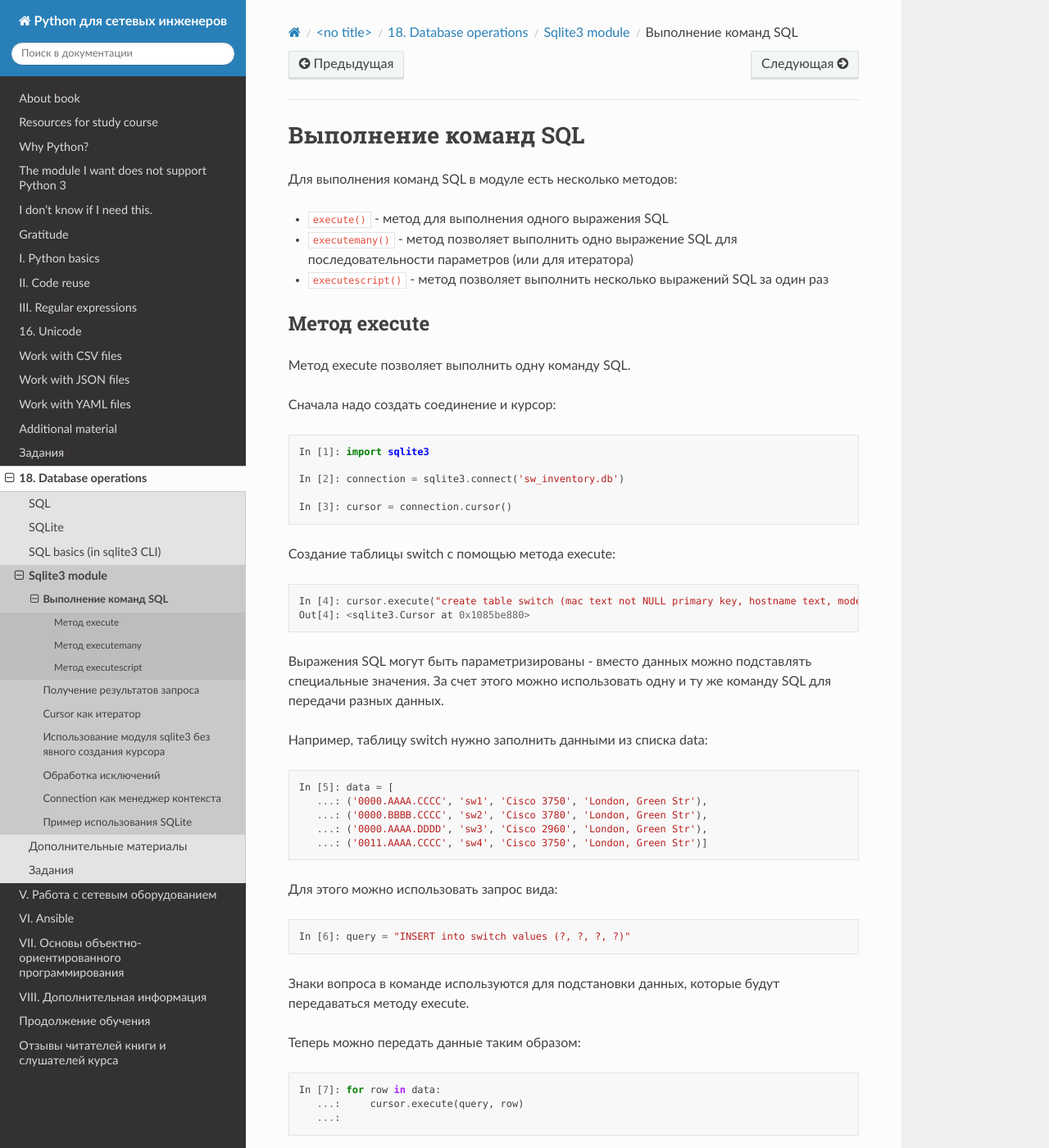
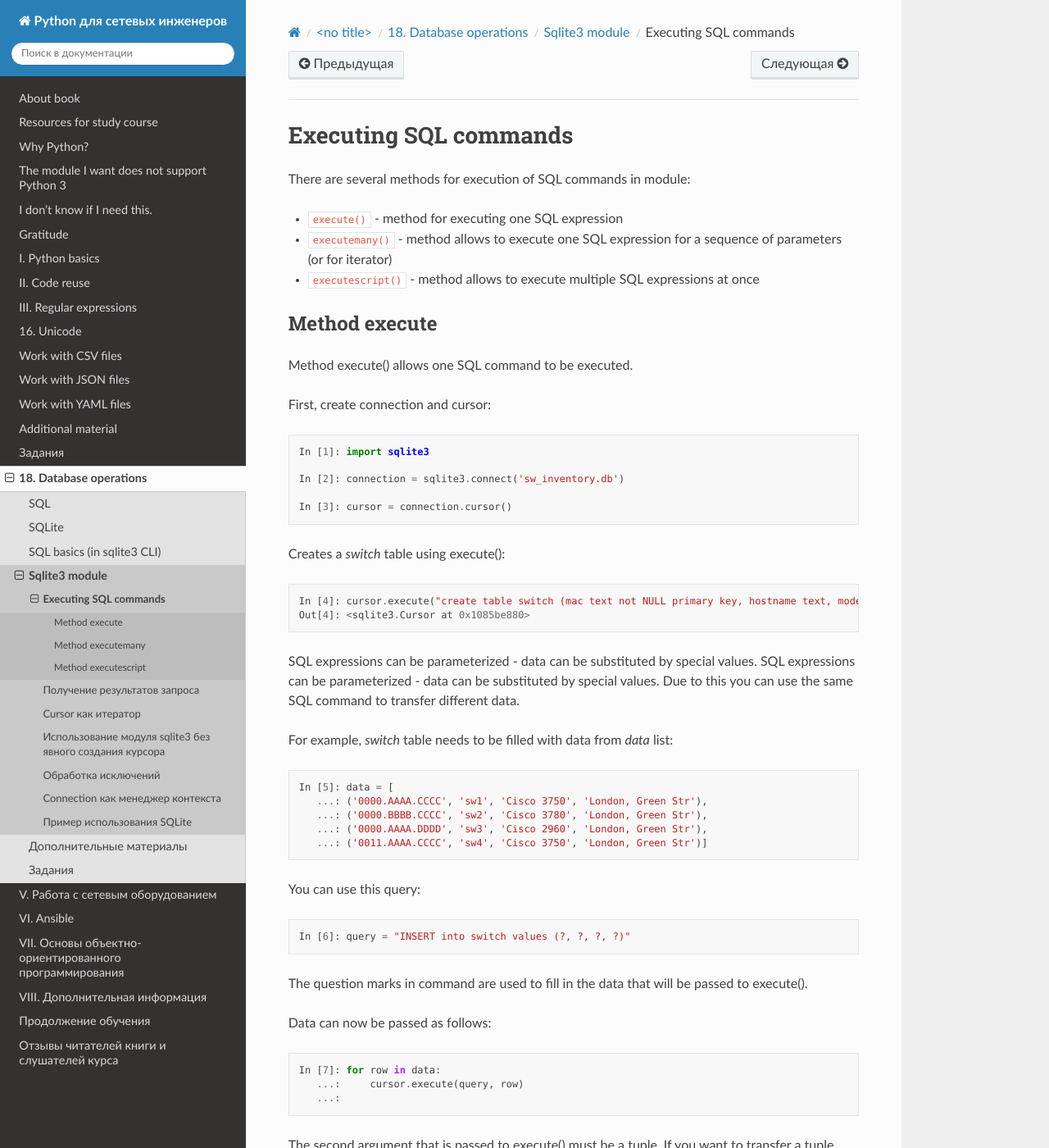
Before and after one commit to Aidar5/nattoeng, a Sphinx documentation site: the page built from docs/source/book/18_db/sqlite3_execute.rst, in a window 1280 px wide and 1400 px high. Shown: the whole window at 82% size. Built offline with Sphinx 7.4.7 and the Read the Docs theme 2.0.0, drawn with Linux system fonts in a browser that asks for light colours; pages that are not in the unit, such as notebooks, are missing from menus; some of the changed text lies outside the part shown.

Commit message:
Update sqlite3_execute.rst

```diff
--- a/docs/source/book/18_db/sqlite3_execute.rst
+++ b/docs/source/book/18_db/sqlite3_execute.rst
@@ -1,19 +1,18 @@
-Выполнение команд SQL
+Executing SQL commands
 ----------------------
 
-Для выполнения команд SQL в модуле есть несколько методов:
+There are several methods for execution of SQL commands in module:
 
-* ``execute()`` - метод для выполнения одного выражения SQL
-* ``executemany()`` - метод позволяет выполнить одно выражение SQL для
-  последовательности параметров (или для итератора)
-* ``executescript()`` - метод позволяет выполнить несколько выражений SQL за один раз
+* ``execute()`` - method for executing one SQL expression
+* ``executemany()`` - method allows to execute one SQL expression for a sequence of parameters (or for iterator)
+* ``executescript()`` - method allows to execute multiple SQL expressions at once
 
-Метод execute
+Method execute
 ^^^^^^^^^^^^^
 
-Метод execute позволяет выполнить одну команду SQL.
+Method execute() allows one SQL command to be executed.
 
-Сначала надо создать соединение и курсор:
+First, create connection and cursor:
 
 .. code:: python
 
@@ -23,18 +22,16 @@
 
     In [3]: cursor = connection.cursor()
 
-Создание таблицы switch с помощью метода execute:
+Creates a *switch* table using execute():
 
 .. code:: python
 
     In [4]: cursor.execute("create table switch (mac text not NULL primary key, hostname text, model text, location text)")
     Out[4]: <sqlite3.Cursor at 0x1085be880>
 
-Выражения SQL могут быть параметризированы - вместо данных можно
-подставлять специальные значения. За счет этого можно использовать одну
-и ту же команду SQL для передачи разных данных.
+SQL expressions can be parameterized - data can be substituted by special values. SQL expressions can be parameterized - data can be substituted by special values. Due to this you can use the same SQL command to transfer different data.
 
-Например, таблицу switch нужно заполнить данными из списка data:
+For example, *switch* table needs to be filled with data from *data* list:
 
 .. code:: python
 
@@ -44,16 +41,15 @@
        ...: ('0000.AAAA.DDDD', 'sw3', 'Cisco 2960', 'London, Green Str'),
        ...: ('0011.AAAA.CCCC', 'sw4', 'Cisco 3750', 'London, Green Str')]
 
-Для этого можно использовать запрос вида:
+You can use this query:
 
 .. code:: python
 
     In [6]: query = "INSERT into switch values (?, ?, ?, ?)"
 
-Знаки вопроса в команде используются для подстановки данных, которые
-будут передаваться методу execute.
+The question marks in command are used to fill in the data that will be passed to execute().
 
-Теперь можно передать данные таким образом:
+Data can now be passed as follows:
 
 .. code:: python
 
@@ -61,19 +57,15 @@
        ...:     cursor.execute(query, row)
        ...:
 
-Второй аргумент, который передается методу execute, должен быть
-кортежем. Если нужно передать кортеж с одним элементом, используется
-запись ``(value, )``.
+The second argument that is passed to execute() must be a tuple. If you want to transfer a tuple with one element, ``(value, )`` entry is used.
 
-Чтобы изменения были применены, нужно выполнить commit (обратите
-внимание, что метод commit вызывается у соединения):
+For changes to be applied, commit must be executed (note that commit() method is called at the connection):
 
 .. code:: python
 
     In [8]: connection.commit()
 
-Теперь при запросе из командной строки sqlite3, можно увидеть эти
-строки в таблице switch:
+Now, when querying from sqlite3 command line you can see these rows in *switch* table:
 
 ::
 
@@ -95,16 +87,14 @@
     sw_inventory.db>
 
 
-Метод executemany
+Method executemany
 ^^^^^^^^^^^^^^^^^
 
-Метод executemany позволяет выполнить одну команду SQL для
-последовательности параметров (или для итератора).
+Method executemany() allows one SQL command to be executed for parameter sequence (or for iterator).
 
-С помощью метода executemany в таблицу switch можно добавить аналогичный
-список данных одной командой.
+Using executemany() method you can add a similar data list to *switch* table by a single command.
 
-Например, в таблицу switch надо добавить данные из списка data2:
+For example, you should add data from the *data2* list to *switch* table:
 
 .. code:: python
 
@@ -114,13 +104,13 @@
        ...: ('0000.1111.0003', 'sw7', 'Cisco 3750', 'London, Green Str'),
        ...: ('0000.1111.0004', 'sw8', 'Cisco 3750', 'London, Green Str')]
 
-Для этого нужно использовать аналогичный запрос вида:
+To do this, use a similar request:
 
 .. code:: python
 
     In [10]: query = "INSERT into switch values (?, ?, ?, ?)"
 
-Теперь можно передать данные методу executemany:
+Now you can pass data to executemany():
 
 .. code:: python
 
@@ -129,7 +119,7 @@
 
     In [12]: connection.commit()
 
-После выполнения commit данные доступны в таблице:
+After commit, data is available in the table:
 
 ::
 
@@ -153,16 +143,14 @@
     8 rows in set
     Time: 0.034s
 
-Метод executemany подставил соответствующие кортежи в команду SQL, и все
-данные добавились в таблицу.
+Method executemany() placed corresponding tuples to SQL command and all data was added to the table.
 
-Метод executescript
+Method executescript
 ^^^^^^^^^^^^^^^^^^^
 
-Метод executescript позволяет выполнить несколько выражений SQL за один
-раз.
+Method executescript allows multiple SQL expressions to be executed at once.
 
-Особенно удобно использовать этот метод при создании таблиц:
+This method is particularly useful when creating tables:
 
 .. code:: python
 
```
